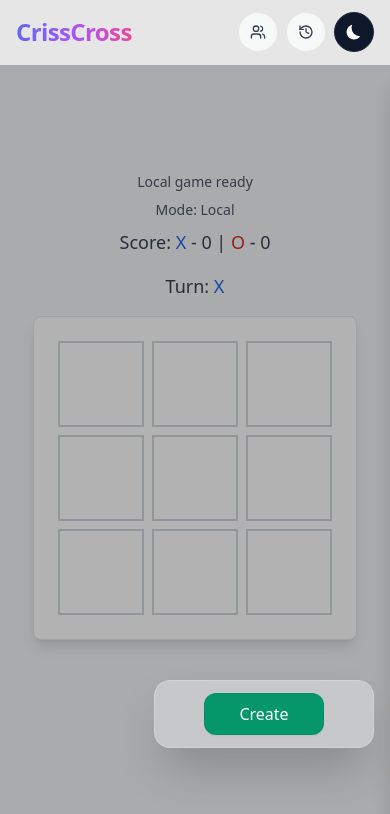
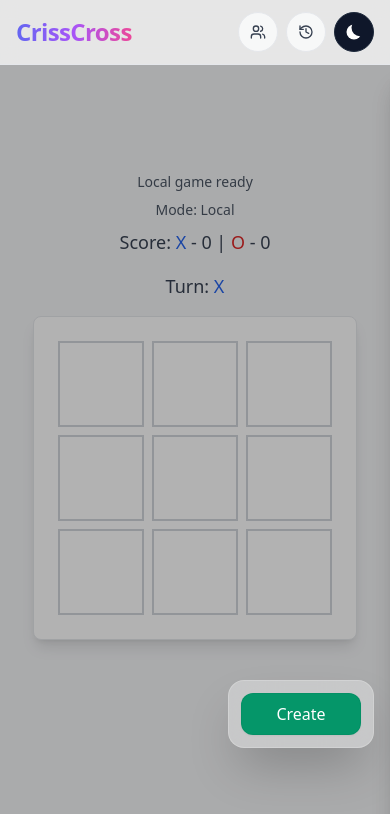
Before and after one commit to Harkirat155/cc, a React (Vite) app: page / in a window 390 px wide. Both pictures are taken after a click on the button 345 px from the left and 792 px from the top of the page. Shown: the top 814 px of the page. Built offline with nearby package versions, Linux system fonts and the light colour scheme.

Commit message:
fix: adjust layout conditions for side drawer and button width for improved responsiveness

```diff
--- a/src/components/MenuPanel.jsx
+++ b/src/components/MenuPanel.jsx
@@ -27,7 +27,7 @@ const MenuPanel = ({
   const [copied, setCopied] = useState(false);
 
   // Layout mode
-  const useSideDrawer = width < 420 || height < 650;
+  const useSideDrawer = width < 410 || height < 650;
 
   useEffect(() => {
     if (useSideDrawer) {
@@ -87,7 +87,7 @@ const MenuPanel = ({
   const showLeave = Boolean(isMultiplayer);
 
   const Buttons = ({ stacked = false }) => (
-    <div className={`flex ${stacked ? "flex-col" : width > 300 ? "flex-row" : "flex-col"} gap-3 items-center justify-center w-full`}>
+    <div className={`flex ${stacked ? "flex-col" : width > 300 ? "flex-row" : "flex-col"} gap-3 items-center justify-center ${stacked ? "w-auto" : "w-full"}`}>
       {showNewGame && (
         <button
           className={`py-2 px-5 min-w-[120px] rounded-xl border whitespace-nowrap text-center bg-blue-600 text-white border-blue-700/20 dark:border-blue-400/20 shadow-sm hover:bg-blue-700 hover:border-blue-800/30 active:bg-blue-600 transition-all duration-200 backdrop-blur-md focus:outline-none focus:ring-2 focus:ring-blue-400/40`}
@@ -225,7 +225,7 @@ const MenuPanel = ({
           ref={menuRef}
           className={`fixed right-4 z-30 transform transition-all duration-200 origin-bottom-right ${
             expanded ? "opacity-100 scale-100" : "opacity-0 pointer-events-none scale-50"
-          } rounded-2xl border border-white/20 dark:border-gray-700/50 backdrop-blur-xl bg-white/30 dark:bg-gray-800/30 supports-[backdrop-filter]:bg-white/35 supports-[backdrop-filter]:dark:bg-gray-800/35 p-3 shadow-2xl min-w-[220px]`}
+          } rounded-2xl border border-white/20 dark:border-gray-700/50 backdrop-blur-xl bg-white/30 dark:bg-gray-800/30 supports-[backdrop-filter]:bg-white/35 supports-[backdrop-filter]:dark:bg-gray-800/35 p-3 shadow-2xl w-fit`}
           style={{ bottom: `${cylHeight + 24}px` }}
           onClick={handleExpand}
           id="menu-panel-popover"
```
